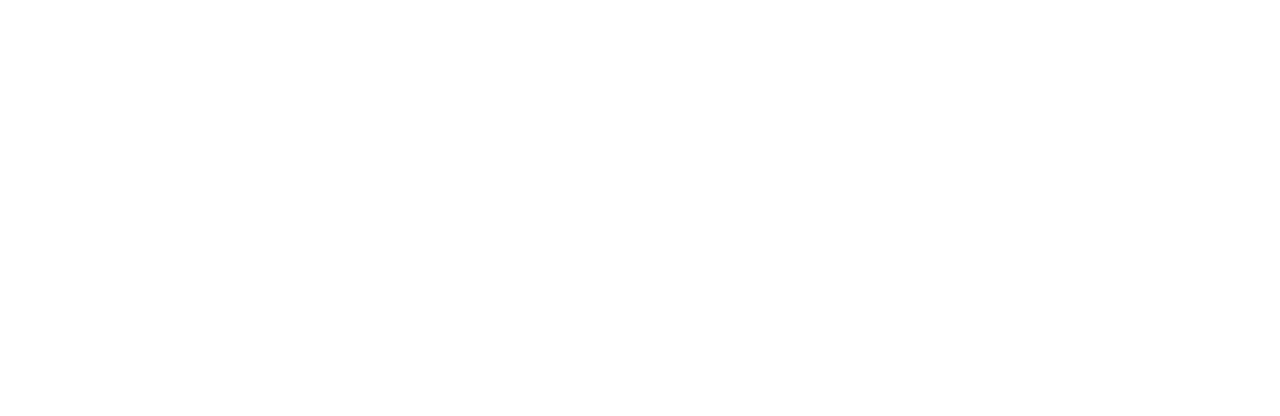
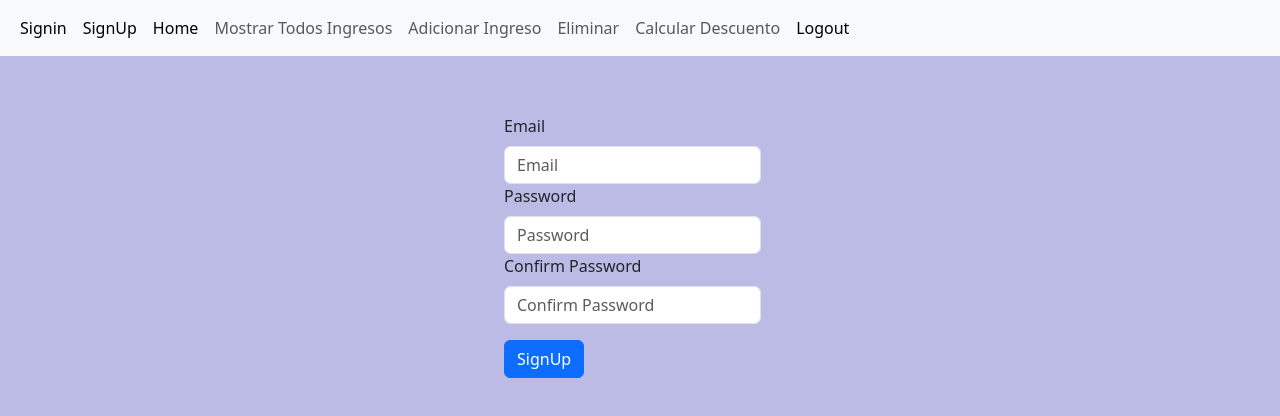
Before and after one commit to rrabreu2425/Ingresos, a React (Create React App) app in the folder client-ingresos/: page / in a window 1280 px wide. Shown: the top 416 px of the page. Built offline with nearby package versions, Linux system fonts and the light colour scheme.

Commit message:
add pages for login and signUp in React api

```diff
--- a/client-ingresos/public/index.html
+++ b/client-ingresos/public/index.html
@@ -1,6 +1,7 @@
 <!DOCTYPE html>
 <html lang="en">
   <head>
+    <link href="https://cdn.jsdelivr.net/npm/bootstrap@5.3.3/dist/css/bootstrap.min.css" rel="stylesheet" integrity="sha384-QWTKZyjpPEjISv5WaRU9OFeRpok6YctnYmDr5pNlyT2bRjXh0JMhjY6hW+ALEwIH" crossorigin="anonymous">
     <meta charset="utf-8" />
     <link rel="icon" href="%PUBLIC_URL%/favicon.ico" />
     <meta name="viewport" content="width=device-width, initial-scale=1" />
@@ -9,22 +10,40 @@
       name="description"
       content="Web site created using create-react-app"
     />
-    <link rel="apple-touch-icon" href="%PUBLIC_URL%/logo192.png" />
-    <!--
-      manifest.json provides metadata used when your web app is installed on a
-      user's mobile device or desktop. See https://developers.google.com/web/fundamentals/web-app-manifest/
-    -->
-    <link rel="manifest" href="%PUBLIC_URL%/manifest.json" />
-    <!--
-      Notice the use of %PUBLIC_URL% in the tags above.
-      It will be replaced with the URL of the `public` folder during the build.
-      Only files inside the `public` folder can be referenced from the HTML.
+    <nav class="navbar navbar-expand-lg bg-body-tertiary">
+      <div class="container-fluid">
+       <div class="collapse navbar-collapse" id="navbarNav">
+          <ul class="navbar-nav">
+            <li class="nav-item">
+              <a class="nav-link active" aria-current="page" href=''>Signin</a>
+            </li>
+            <li class="nav-item">
+              <a class="nav-link active" aria-current="page" href=''>SignUp</a>
+            </li>
+            <li class="nav-item">
+              <a class="nav-link active" aria-current="page" href=''>Home</a>
+            </li>
+            <li class="nav-item">
+              <a class="nav-link" href=''>Mostrar Todos Ingresos</a>
+            </li>
+            <li class="nav-item">
+              <a class="nav-link" href=''>Adicionar Ingreso</a>
+            </li>
+            <li class="nav-item">
+              <a class="nav-link" href=''>Eliminar</a>
+            </li>
+            <li class="nav-item">
+              <a class="nav-link" href=''>Calcular Descuento</a>
+            </li>
+            <li class="nav-item">
+              <a class="nav-link active" aria-current="page" href=''>Logout</a>
+            </li>
+            </ul>
+        </div>
+      </div>
+    </nav>
 
-      Unlike "/favicon.ico" or "favicon.ico", "%PUBLIC_URL%/favicon.ico" will
-      work correctly both with client-side routing and a non-root public URL.
-      Learn how to configure a non-root public URL by running `npm run build`.
-    -->
-    <title>React App</title>
+    <title>Api Ingresos</title>
   </head>
   <body>
     <noscript>You need to enable JavaScript to run this app.</noscript>
--- a/client-ingresos/src/App.css
+++ b/client-ingresos/src/App.css
@@ -0,0 +1,9 @@
+*{
+  padding: 0%;
+  margin: 0%;
+  box-sizing: border-box;
+}
+html,
+body{
+  background-color: #bbbbe6;
+}
--- a/client-ingresos/src/App.js
+++ b/client-ingresos/src/App.js
@@ -1,9 +1,17 @@
 import logo from './logo.svg';
 import './App.css';
+import SignIn from './pages/signIn'
+import SignUp from './pages/signUp'
 
 function App() {
   return (
     <div className="App">
+      <div className='Header'>
+
+      </div>
+      <div className='principal-container'>
+         <SignUp />
+      </div>
 
     </div>
   );
--- /dev/null
+++ b/client-ingresos/src/components/button.js
@@ -0,0 +1,9 @@
+import React from "react";
+
+
+function Button(props){
+return (
+    <button type={props.type} class="btn btn-primary">{props.name}</button>
+)
+}
+export default Button
--- /dev/null
+++ b/client-ingresos/src/components/input.js
@@ -0,0 +1,9 @@
+import React from "react";
+
+
+function Input(props){
+    return(
+<input type={props.type} className="form-control" id={props.id} name={props.name} placeholder={props.placeholder}/>
+    )
+}
+export default Input
--- /dev/null
+++ b/client-ingresos/src/components/label.js
@@ -0,0 +1,7 @@
+import React from "react";
+function Label(props){
+return(
+    <label for="formGroupExampleInput" class="form-label">{props.title}</label>
+)
+}
+export default Label
--- /dev/null
+++ b/client-ingresos/src/css/signIn.css
@@ -0,0 +1,12 @@
+.container{
+    width: 500px;
+    min-height: 40px;
+    margin: 50px 380px;
+    padding: 8px 15px 8px 20px;
+    display: flex;
+    justify-content: center;
+    align-items: center;
+
+
+    cursor: pointer;
+}
--- /dev/null
+++ b/client-ingresos/src/pages/signIn.js
@@ -0,0 +1,34 @@
+import React from "react";
+import '../css/signIn.css'
+import Input from '../components/input';
+import Label from "../components/label";
+import Button from "../components/button";
+function signIn(){
+    return(
+<div className="container">
+    <form method="post" action=''>
+      <div class="mb-3">
+        <Label
+        title='Email'/>
+        <Input
+        id='username'
+        name='username'
+        placeholder='Username'
+        type='email'/>
+        <Label
+        title='Password'/>
+        <Input
+        id='password'
+        name='password'
+        placeholder='Password'
+        type='password'/>
+        </div>
+      <Button
+      type='submit'
+      name='Login'/>
+    </form>
+
+  </div>
+    )
+}
+export default signIn
--- /dev/null
+++ b/client-ingresos/src/pages/signUp.js
@@ -0,0 +1,36 @@
+import React from "react";
+import '../css/signIn.css'
+import Label from "../components/label";
+import Input from "../components/input";
+import Button from "../components/button";
+function signUp() {
+    return (
+        <div className='container'>
+            <form method="post" action=''>
+                <div class="mb-3">
+                    <Label title='Email' />
+                    <Input id='email'
+                        name='email'
+                        placeholder='Email'
+                        type='Email' />
+                    <Label title='Password' />
+                    <Input
+                        id='password'
+                        name='password'
+                        placeholder='Password'
+                        type='password' />
+                    <Label title='Confirm Password' />
+                    <Input
+                        id='password2'
+                        name='password2'
+                        placeholder='Confirm Password'
+                        type='password' />
+                </div>
+                <Button
+                    type='submit'
+                    name='SignUp' />
+            </form>
+        </div>
+    )
+}
+export default signUp
```
